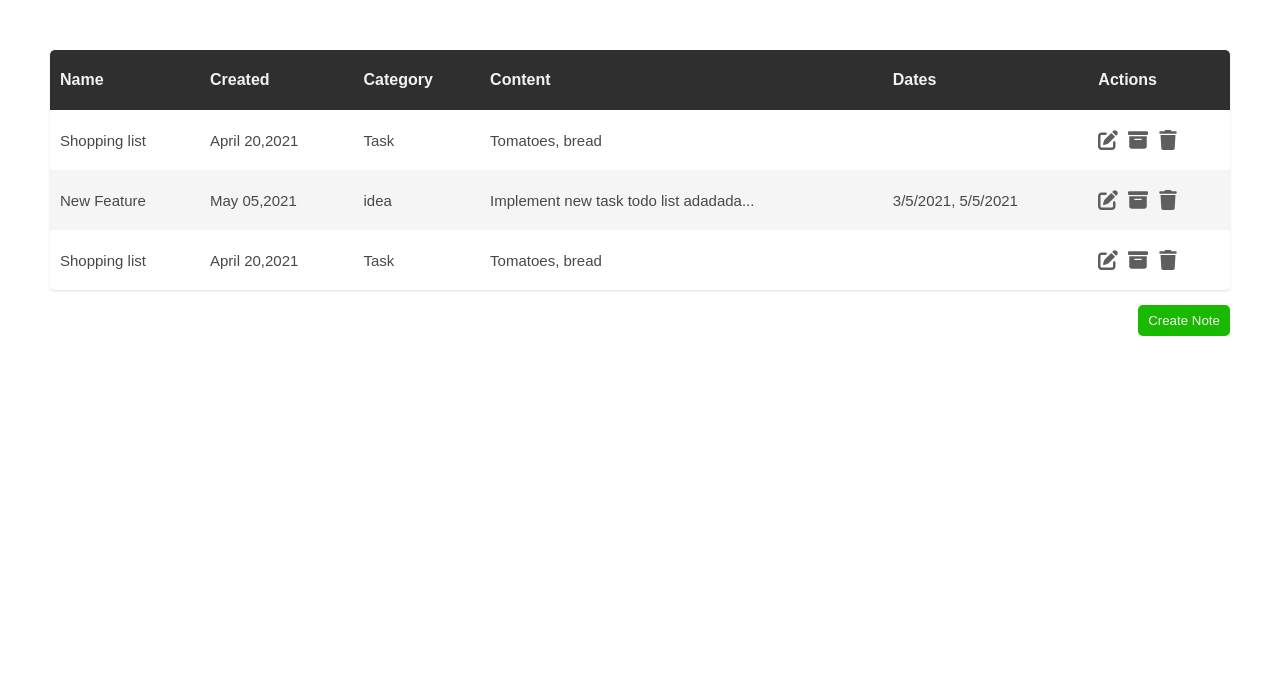
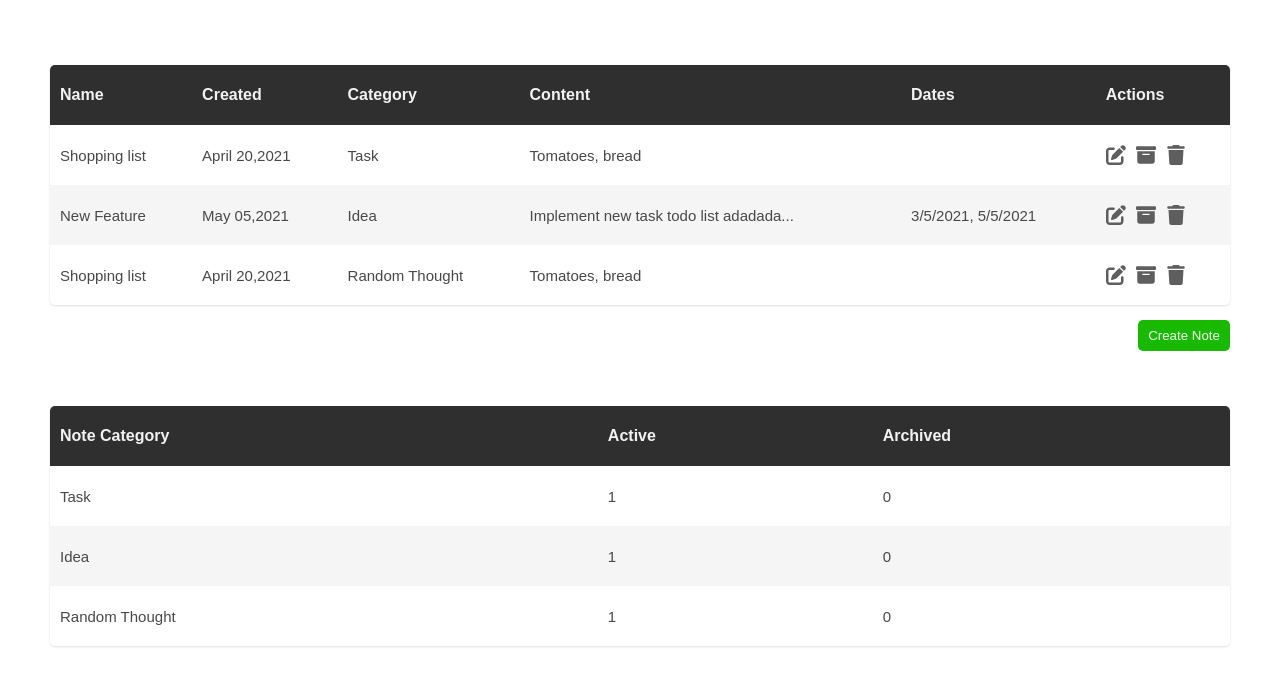
Before and after one commit to estess17/hometask-1, a plain HTML site: page index.html in a window 1280 px wide. Drawn offline with Linux system fonts and the light colour scheme.

Commit message:
created summary table, added note deletе and archive

```diff
--- a/css/main.css
+++ b/css/main.css
@@ -19,12 +19,16 @@ body {
 
 .table {
     width: 100%;
-    margin-bottom: 15px;
+    margin: 15px 0;
     overflow: hidden;
     background: white;
     border-collapse: collapse;
     border-radius: 5px;
     box-shadow: 0 1px 3px 0 rgb(0 0 0 / 0.1), 0 1px 2px -1px rgb(0 0 0 / 0.1);
+}
+
+.table h2 {
+    margin: 10px;
 }
 
 .table-head {
@@ -43,7 +47,6 @@ body {
 .table-body__icons {
     display: flex;
     align-items: center;
-    height: 60px;
 }
 
 .table-body__icons img {
@@ -56,6 +59,10 @@ body {
 
 .table-body__icons img:last-of-type {
     margin-right: 0;
+}
+
+.table td {
+    height: 60px;
 }
 
 .table td, .table th {
@@ -77,6 +84,7 @@ tbody tr:nth-child(even) {
 }
 
 .create button {
+    margin-bottom: 40px;
     padding: 8px 10px;
     border-radius: 5px;
     border: none;
--- a/index.html
+++ b/index.html
@@ -27,6 +27,18 @@
         <button>Create Note</button>
     </a>
 
-    <script src="scripts/main.js" type="module"></script>
+    <table class="table">
+        <thead class="table-head">
+        <tr>
+            <th>Note Category</th>
+            <th>Active</th>
+            <th>Archived</th>
+        </tr>
+        </thead>
+        <tbody class="table-body summary-table-body">
+        </tbody>
+    </table>
+
+    <script src="js/main.js" type="module"></script>
 </body>
 </html>
--- /dev/null
+++ b/js/main.js
@@ -0,0 +1,109 @@
+import {cutText} from './utils.js';
+
+const tableBody = document.querySelector('.table-body');
+const summaryTableBody = document.querySelector('.summary-table-body');
+
+let notes = [
+    {
+        id: 0,
+        name: 'Shopping list',
+        created: 'April 20,2021',
+        category: 'Task',
+        content: 'Tomatoes, bread',
+        dates: '',
+        isArchive: false,
+    },
+    {
+        id: 1,
+        name: 'New Feature',
+        created: 'May 05,2021',
+        category: 'Idea',
+        content: 'Implement new task todo list adadada 3/5/2021, 5/5/2021, Implement new task todo list adadada 3/5/2021, 5/5/2021',
+        dates: '3/5/2021, 5/5/2021',
+        isArchive: false,
+    },
+    {
+        id: 2,
+        name: 'Shopping list',
+        created: 'April 20,2021',
+        category: 'Random Thought',
+        content: 'Tomatoes, bread',
+        dates: '',
+        isArchive: false,
+    },
+];
+
+const summary = () => {
+    return [
+        {
+            category: 'Task',
+            active: notes.filter(note => note.category === 'Task' && !note.isArchive).length,
+            archived: notes.filter(note => note.category === 'Task' && note.isArchive).length,
+        },
+        {
+            category: 'Idea',
+            active: notes.filter(note => note.category === 'Idea' && !note.isArchive).length,
+            archived: notes.filter(note => note.category === 'Idea' && note.isArchive).length,
+        },
+        {
+            category: 'Random Thought',
+            active: notes.filter(note => note.category === 'Random Thought' && !note.isArchive).length,
+            archived: notes.filter(note => note.category === 'Random Thought' && note.isArchive).length,
+        },
+    ];
+}
+
+const generateNote = (note) => {
+    return `
+        <tr>
+            <td>${note.name}</td>
+            <td>${note.created}</td>
+            <td>${note.category}</td>
+            <td>${cutText(note.content, 45)}</td>
+            <td>${note.dates}
+            <td class="table-body__icons">
+                <img src="./assets/pen-to-square-solid.svg" alt="edit-icon" onclick="editNote(${note.id})">
+                <img src="./assets/box-archive-solid.svg" alt="archive-icon" onclick="archiveNote(${note.id})">
+                <img src="./assets/trash-solid.svg" alt="delete-icon" onclick="deleteNote(${note.id})">
+            </td>
+        </tr>
+    `;
+};
+
+const generateSummary = (summary) => {
+    return `
+        <tr>
+            <td>${summary.category}</td>
+            <td>${summary.active}</td>
+            <td>${summary.archived}</tr>
+    `;
+};
+
+const fillTables = () => {
+    if (notes.length > 0 && notes.some(note => !note.isArchive)) {
+        tableBody.innerHTML = notes.filter(note => !note.isArchive).map(note => generateNote(note)).join('');
+    } else {
+        tableBody.innerHTML = '<h2>There are no notes yet...</h2>';
+    }
+
+    summaryTableBody.innerHTML = summary().map(summary => generateSummary(summary)).join('');
+};
+fillTables();
+
+const deleteNote = (id) => {
+    notes = notes.filter(note => note.id !== id);
+    fillTables();
+};
+
+const archiveNote = (id) => {
+    notes = notes.map(note => note.id === id ? {...note, isArchive: true} : note);
+    fillTables();
+};
+
+const editNote = (id) => {
+    fillTables();
+};
+
+
+window.deleteNote = deleteNote;
+window.archiveNote = archiveNote;
--- a/scripts/main.js
+++ /dev/null
@@ -1,64 +0,0 @@
-import {cutText} from './utils.js';
-
-const tableBody = document.querySelector('.table-body');
-
-let notes = [
-    {
-        id: 0,
-        name: 'Shopping list',
-        created: 'April 20,2021',
-        category: 'Task',
-        content: 'Tomatoes, bread',
-        dates: '',
-        isArchive: false,
-    },
-    {
-        id: 0,
-        name: 'New Feature',
-        created: 'May 05,2021',
-        category: 'idea',
-        content: 'Implement new task todo list adadada 3/5/2021, 5/5/2021, Implement new task todo list adadada 3/5/2021, 5/5/2021',
-        dates: '3/5/2021, 5/5/2021',
-        isArchive: false,
-    },
-    {
-        id: 0,
-        name: 'Shopping list',
-        created: 'April 20,2021',
-        category: 'Task',
-        content: 'Tomatoes, bread',
-        dates: '',
-        isArchive: false,
-    },
-];
-
-const createNote = (note) => {
-    let element = document.createElement('tr');
-    element.innerHTML = `
-        <td>${note.name}</td>
-        <td>${note.created}</td>
-        <td>${note.category}</td>
-        <td>${cutText(note.content, 45)}</td>
-        <td>${note.dates}
-        <td class="table-body__icons">
-            <img src="./assets/pen-to-square-solid.svg" alt="edit-icon">
-            <img src="./assets/box-archive-solid.svg" alt="archive-icon">
-            <img src="./assets/trash-solid.svg" alt="delete-icon" onclick="deleteNote(${note.id})">
-        </td>
-    `;
-
-    return element;
-};
-
-const fillNotesList = () => {
-    if (notes.length > 0) {
-        notes.filter(note => !note.isArchive).map(note => tableBody.append(createNote(note)));
-    } else {
-        tableBody.innerHTML = 'No notes yet...';
-    }
-}
-fillNotesList();
-
-const deleteNote = (id) => {
-    console.log(id);
-};
```
Also changed, not shown: js/utils.js (renamed from scripts/utils.js).
